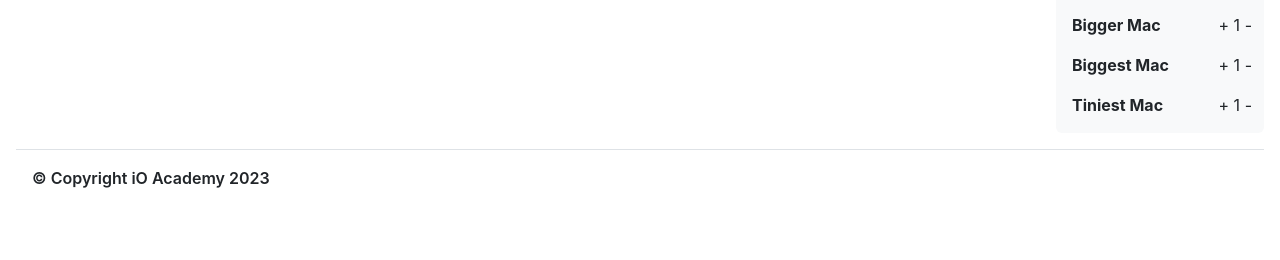
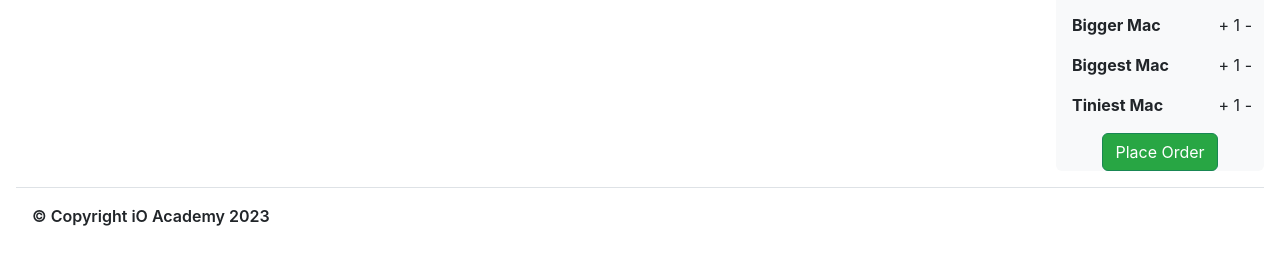
Before and after one commit to iO-Academy/23-jan-chickens-food-delivery-app, a React app: page / in a window 1280 px wide. Shown: the part 562-822 px from the top of the page. Before the commit the page ends 800 px from the top, so only its background shows below. Built offline with nearby package versions, Linux system fonts and the light colour scheme.

Commit message:
created order button, no functionality

```diff
--- a/src/OrderSideBar/OrderSideBar.js
+++ b/src/OrderSideBar/OrderSideBar.js
@@ -30,6 +30,9 @@ const OrderSideBar = (props) => {
                             }
                             )}
                         </div>
+                        <div>
+                            <button class="order-button btn btn-success">Place Order</button>
+                        </div>
                     </div>
                 </div>
             </div>
--- a/src/OrderSideBar/OrderSideBar.scss
+++ b/src/OrderSideBar/OrderSideBar.scss
@@ -9,3 +9,7 @@ $orderHeadingColour: #258ffe;
     display: inline;
     color: $orderHeadingColour;
 }
+
+.order-button {
+    background-color: #28a644;
+}
```
